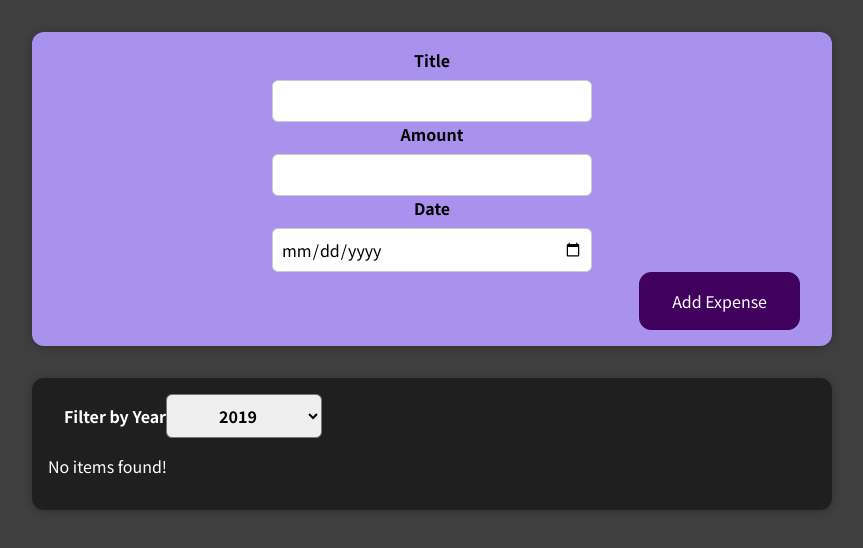
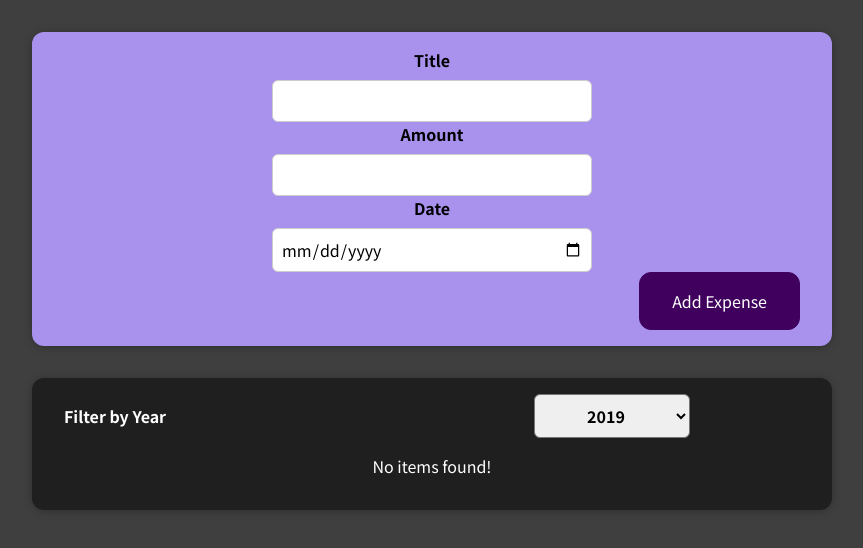
Before and after one commit to kraft-aka/react-expense-tracker, a React (Create React App) app: page / in a window 1280 px wide. Shown: the top 548 px of the page, without its empty margins (208-1071 px from the left). Built offline with nearby package versions, Linux system fonts and the light colour scheme.

Commit message:
clean up code, edit styles

```diff
--- a/src/components/Expenses/ExpenseItem.js
+++ b/src/components/Expenses/ExpenseItem.js
@@ -6,6 +6,7 @@ import ExpensesFilter from "../NewExpense/ExpensesFilter";
 
 export default function ExpenseItem(props) {
   return (
+    <li>
       <Card className="expense-item">
         <ExpenseDate date={props.date} />
         <div className="expense-item__description">
@@ -13,5 +14,6 @@ export default function ExpenseItem(props) {
           <div className="expense-item__price">${props.amount}</div>
         </div>
       </Card>
+    </li>
   );
 }
--- a/src/components/Expenses/Expenses.css
+++ b/src/components/Expenses/Expenses.css
@@ -6,6 +6,9 @@
   max-width: 95%;
 }
 
-p {
-  color: #fff
+
+
+.expenses-list__fallback {
+  color: white;
+  text-align: center;
 }
--- a/src/components/Expenses/Expenses.js
+++ b/src/components/Expenses/Expenses.js
@@ -22,7 +22,7 @@ export default function (props) {
         selected={filteredYear}
         onExpenseFilter={expenseFilterHandler}
       />
-      {filteredExpenses.length === 0 && <p>No items found!</p>}
+      {filteredExpenses.length === 0 && <p className='expenses-list__fallback'>No items found!</p>}
       {filteredExpenses.length > 0 && <ExpensesList item={filteredExpenses} />}
     </Card>
   );
--- a/src/components/Expenses/ExpensesList.js
+++ b/src/components/Expenses/ExpensesList.js
@@ -5,9 +5,9 @@ import "./ExpensesList.css";
 export default function ExpensesList(props) {
   // if it has items in it, it overrides the content
   console.log(props);
-  //  if (props.items.length === 0) {
-  //    return (<h2 className="expenses-list__fallback">No Expenses found!</h2>);
-  //  }
+  // if (props.items.length === 0) {
+  //   return <h2 className="expenses-list__fallback">No Expenses found!</h2>;
+  // }
 
   return (
     <ul className="expenses-list">
--- a/src/components/NewExpense/ExpensesFilter.css
+++ b/src/components/NewExpense/ExpensesFilter.css
@@ -22,3 +22,7 @@
   font-weight: bold;
   border-radius: 6px;
 }
+
+select {
+  margin-left: 50%;
+}
```
Lines whose indentation alone changed are shown as unchanged.
